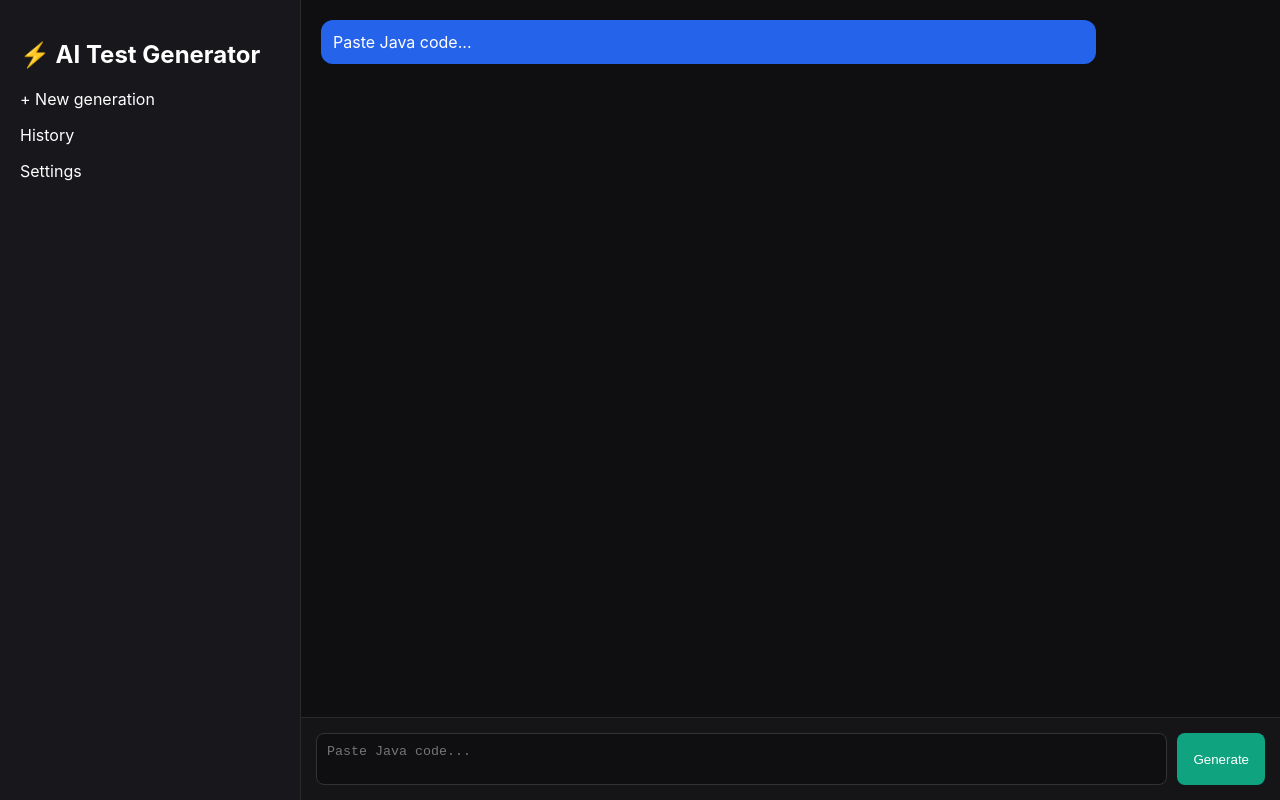
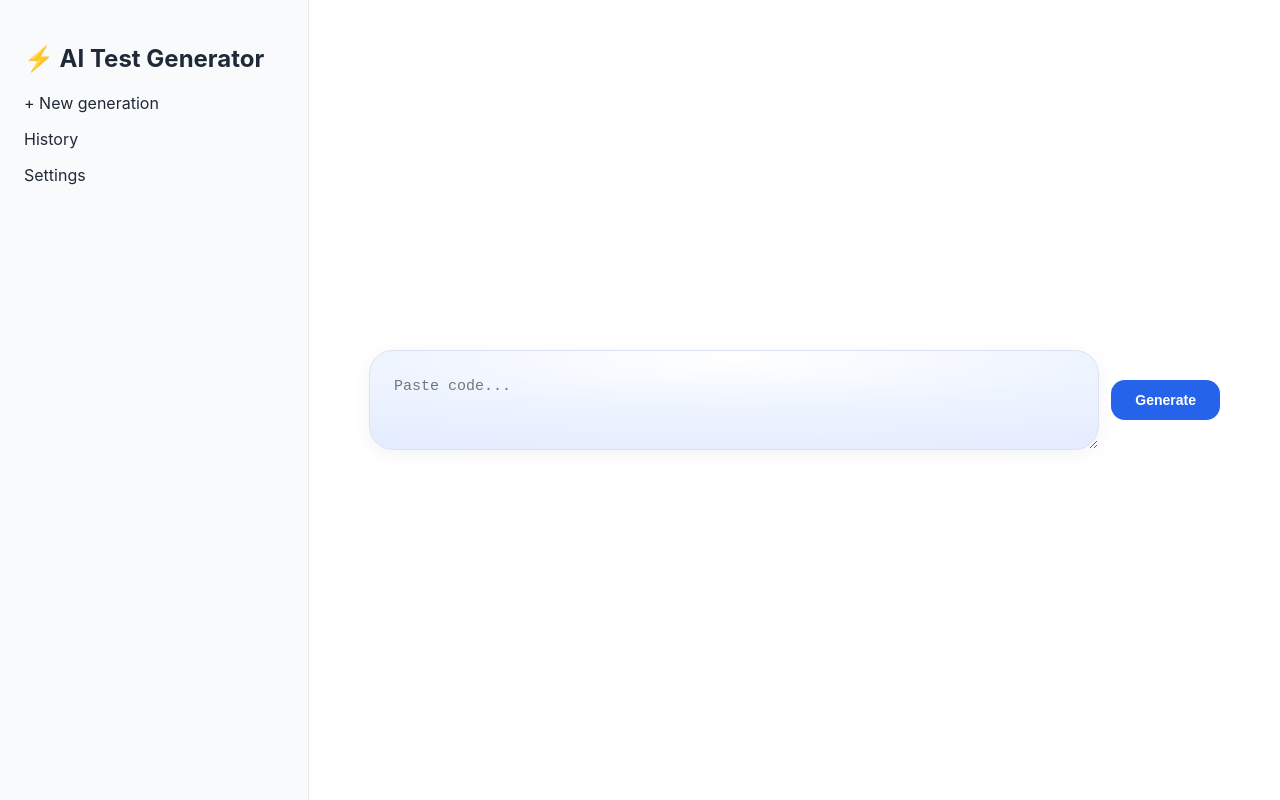
Before and after one commit to Mariem-Chaabene/test-generator-ai-frontend, a React (Create React App) app: page / in a window 1280 px wide. Built offline with nearby package versions, Linux system fonts and the light colour scheme.

Commit message:
Fix interface design

```diff
--- a/src/App.css
+++ b/src/App.css
@@ -1,8 +1,8 @@
 body {
   margin: 0;
   font-family: Inter, sans-serif;
-  background: #0f0f12;
-  color: white;
+  background: #ffffff;
+  color: #1f2937;
 }
 
 /* layout */
@@ -14,16 +14,19 @@ body {
 /* sidebar */
 .sidebar {
   width: 260px;
-  background: #17171c;
-  padding: 20px;
-  border-right: 1px solid #2a2a2a;
+  background: #f8fafc;
+  padding: 24px;
+  border-right: 1px solid #e5e7eb;
 }
 
 /* chat */
 .chat {
   flex: 1;
   display: flex;
-  flex-direction: column;
+  margin: 60px;
+  align-items: center;
+  gap: 12px;
+  background: #ffffff;
 }
 
 /* messages */
@@ -52,33 +55,72 @@ body {
 }
 
 /* input */
-.inputBar {
-  display: flex;
-  padding: 15px;
-  border-top: 1px solid #2a2a2a;
-  background: #151518;
+
+
+textarea {
+    max-width: 900px;
+    width: 100%;
+    /* margin: auto; */
+    padding: 24px;
+
+  min-height: 50px;
+  background:
+    radial-gradient(
+      ellipse 100% 100% at center 8%,
+      #ffffff 0%,
+      #eef4ff 50%,
+      #e4ecff 100%
+    );
+
+  color: #1f2937;
+  border: 1px solid #dbe3f0;
+  border-radius: 24px;
+  padding: 24px;
+  font-size: 15px;
+  line-height: 1.6;
+  resize: vertical;
+  box-shadow:
+    0 4px 20px rgba(0,0,0,0.05);
+  outline: none;
 }
 
-textarea {
-  flex: 1;
-  background: #0f0f12;
-  color: white;
-  border: 1px solid #333;
-  border-radius: 8px;
-  padding: 10px;
-  resize: none;
+textarea:focus {
+  border-color: #3b82f6;
+
+  box-shadow:
+    0 0 0 4px rgba(59,130,246,.12);
 }
 
 button {
-  margin-left: 10px;
-  padding: 10px 16px;
-  background: #10a37f;
+  width: fit-content;
+  background: #2563eb;
+  color: white;
   border: none;
-  color: white;
-  border-radius: 8px;
+  border-radius: 14px;
+  padding: 12px 24px;
+  font-size: 14px;
+  font-weight: 600;
   cursor: pointer;
+  transition: all .2s ease;
 }
 
 button:hover {
-  background: #0e8c6d;
+  background: #1d4ed8;
+  transform: translateY(-1px);
 }
+
+
+.result {
+  max-width: 900px;
+  margin: 24px auto;
+  background: #f8fafc;
+  border: 1px solid #e5e7eb;
+  border-radius: 20px;
+  padding: 24px;
+}
+
+.result pre {
+  color: #0f172a;
+  font-family: Consolas, Monaco, monospace;
+  white-space: pre-wrap;
+}
--- a/src/components/Chat.jsx
+++ b/src/components/Chat.jsx
@@ -18,7 +18,7 @@ export default function Chat() {
   return (
     <div className="chat">
 
-      {/* messages */}
+      {/* messages
       <div className="messages">
 
         <div className="bubble user">
@@ -31,12 +31,11 @@ export default function Chat() {
           </div>
         )}
 
-      </div>
+      </div>*/}
 
       {/* input bar */}
-      <div className="inputBar">
         <textarea
-          placeholder="Paste Java code..."
+          placeholder="Paste code..."
           onChange={(e) => setCode(e.target.value)}
         />
 
@@ -45,6 +44,5 @@ export default function Chat() {
         </button>
       </div>
 
-    </div>
   );
 }
```
Also changed, not shown: 1 other file (tests, documents, lock files or other folders).
